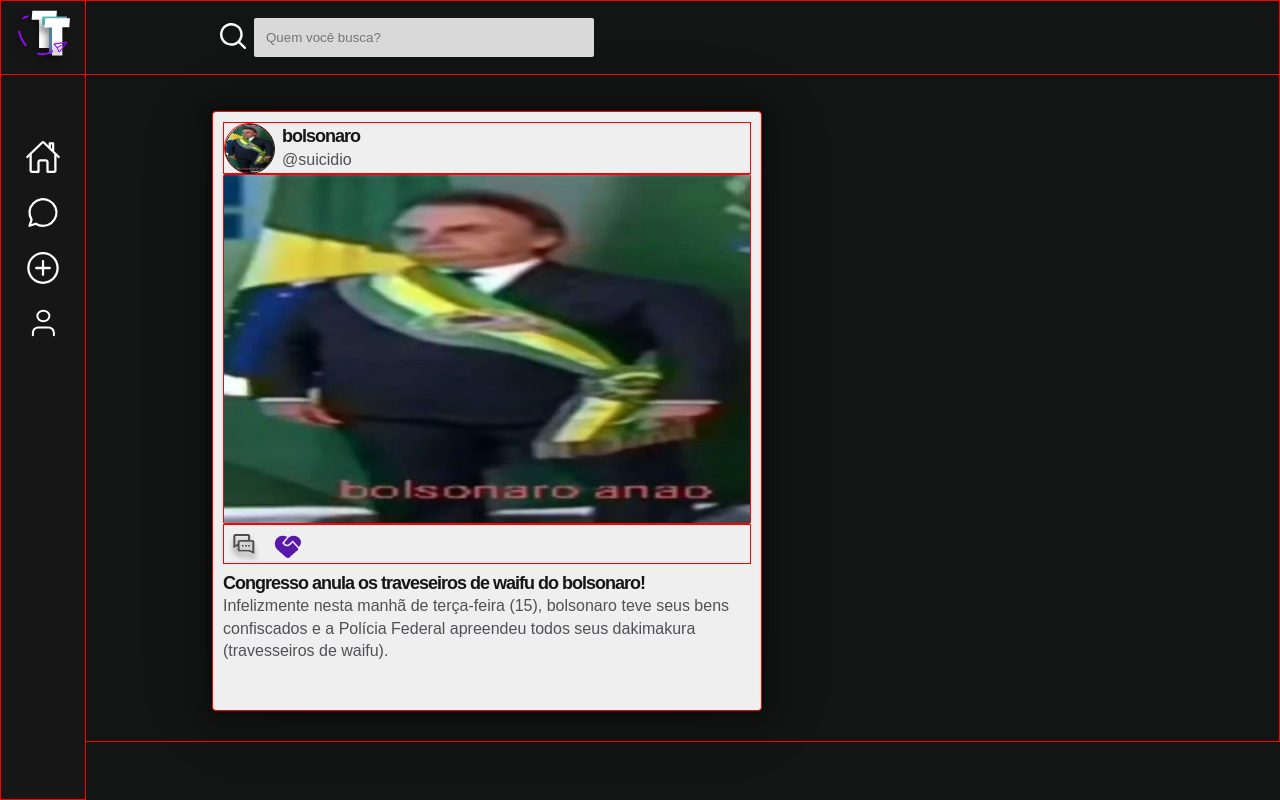
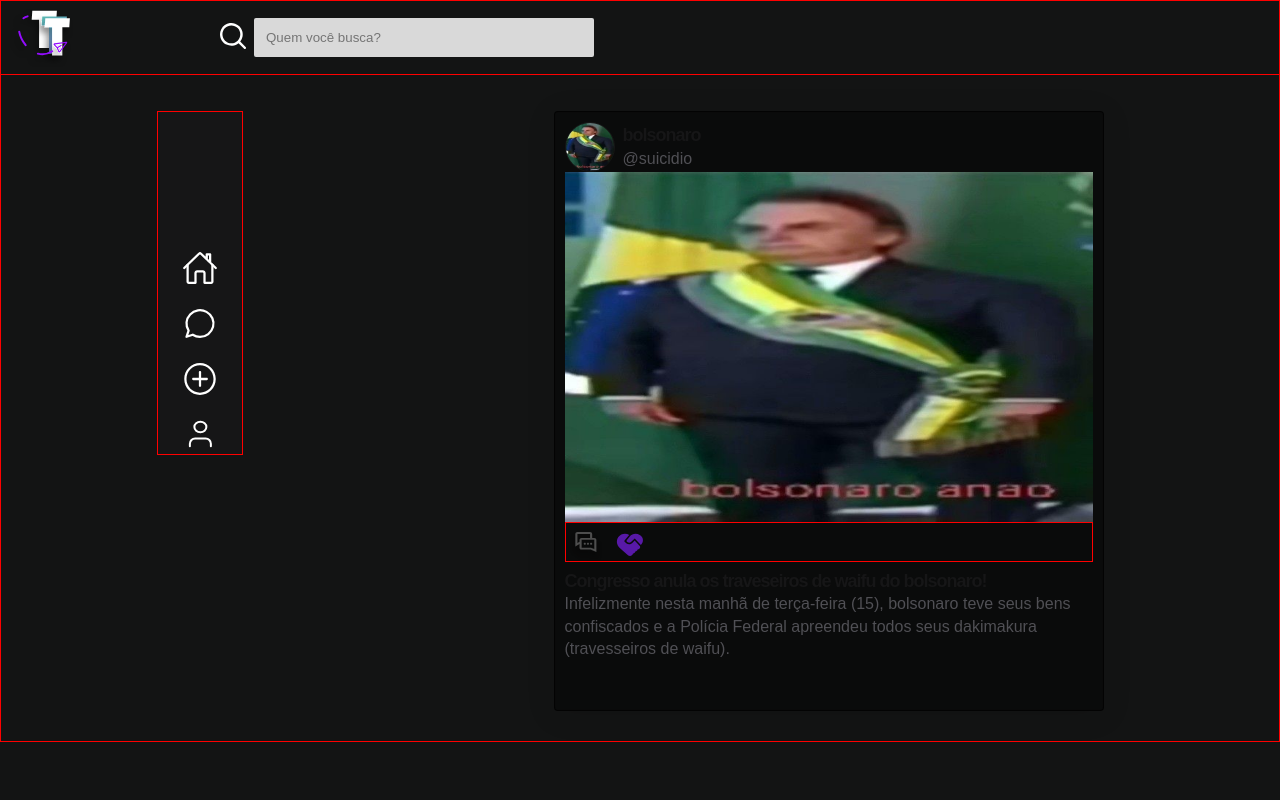
Before and after one commit to CosmosEtec/TalkTech, a PHP site: page /view/feed.php in a window 1280 px wide. Run offline with PHP 8.4, Linux system fonts and the light colour scheme; some libraries are stand-ins or nearby versions.

Commit message:
sei lá
sei lá2.0

```diff
--- a/TalkTech-v0.1.4.3/assets/css/partials/_layout.scss
+++ b/TalkTech-v0.1.4.3/assets/css/partials/_layout.scss
@@ -57,12 +57,12 @@ $container-s: 540px;
     margin: 0 auto;
     position: relative;
 
-    padding: 110px 20px 0 211px;
+    padding: 110px 20px 0 0px;
 
     display: flex;
-    justify-content: flex-start;
+    justify-content: space-around;
     align-items: flex-start;
-    flex-direction: column;
+
 
     @include responsive(s){
         align-items: center;
--- a/TalkTech-v0.1.4.3/assets/css/partials/_menu.scss
+++ b/TalkTech-v0.1.4.3/assets/css/partials/_menu.scss
@@ -59,14 +59,11 @@ header{
 .nav-side-menu{
   height: 100%;
   background-color: $black-dark;
-  position: fixed;
-  z-index: 700;
 
 
   display: flex;
   justify-content: center;
   padding-top: $gap-5;
-  left: 0;
 
   transition: 0.7s ease;
 
--- a/TalkTech-v0.1.4.3/assets/css/partials/_post.scss
+++ b/TalkTech-v0.1.4.3/assets/css/partials/_post.scss
@@ -7,9 +7,13 @@
     display: flex;
     flex-direction: column;
 
+   /* From https://css.glass */
+    background: rgba(4, 4, 4, 0.54);
     border-radius: 4px;
-    background: #EFEFEF;
-    box-shadow: 0px 0.07972968369722366px 1.5945937633514404px 0px rgba(0, 0, 0, 0.03), 0px 0.18115200102329254px 3.623039960861206px 0px rgba(0, 0, 0, 0.04), 0px 0.3152870237827301px 6.3057403564453125px 0px rgba(0, 0, 0, 0.05), 0px 0.5008620619773865px 10.017241477966309px 0px rgba(0, 0, 0, 0.06), 0px 0.7727929949760437px 15.455859184265137px 0px rgba(0, 0, 0, 0.07), 0px 1.2058829069137573px 24.117658615112305px 0px rgba(0, 0, 0, 0.08), 0px 2.001953125px 40.0390625px 0px rgba(0, 0, 0, 0.09), 0px 4px 80px 0px rgba(0, 0, 0, 0.12);
+    box-shadow: 0 4px 30px rgba(0, 0, 0, 0.1);
+    backdrop-filter: blur(0.9px);
+    -webkit-backdrop-filter: blur(0.9px);
+    border: 1px solid rgba(4, 4, 4, 0.94);
 
     .back-bow{
         background: #EFEFEF;
--- a/TalkTech-v0.1.4.3/assets/css/style.css
+++ b/TalkTech-v0.1.4.3/assets/css/style.css
@@ -28,11 +28,10 @@
   max-width: 1440px;
   margin: 0 auto;
   position: relative;
-  padding: 110px 20px 0 211px;
-  display: flex;
-  justify-content: flex-start;
+  padding: 110px 20px 0 0px;
+  display: flex;
+  justify-content: space-around;
   align-items: flex-start;
-  flex-direction: column;
 }
 @media screen and (max-width: 960px) {
   .container-feed {
@@ -790,12 +789,9 @@ header {
 .nav-side-menu {
   height: 100%;
   background-color: #161617;
-  position: fixed;
-  z-index: 700;
   display: flex;
   justify-content: center;
   padding-top: 128px;
-  left: 0;
   transition: 0.7s ease;
 }
 @media screen and (max-width: 960px) {
@@ -1185,9 +1181,13 @@ header {
   margin-bottom: 30px;
   display: flex;
   flex-direction: column;
+  /* From https://css.glass */
+  background: rgba(4, 4, 4, 0.54);
   border-radius: 4px;
-  background: #EFEFEF;
-  box-shadow: 0px 0.0797296837px 1.5945937634px 0px rgba(0, 0, 0, 0.03), 0px 0.181152001px 3.6230399609px 0px rgba(0, 0, 0, 0.04), 0px 0.3152870238px 6.3057403564px 0px rgba(0, 0, 0, 0.05), 0px 0.500862062px 10.017241478px 0px rgba(0, 0, 0, 0.06), 0px 0.772792995px 15.4558591843px 0px rgba(0, 0, 0, 0.07), 0px 1.2058829069px 24.1176586151px 0px rgba(0, 0, 0, 0.08), 0px 2.001953125px 40.0390625px 0px rgba(0, 0, 0, 0.09), 0px 4px 80px 0px rgba(0, 0, 0, 0.12);
+  box-shadow: 0 4px 30px rgba(0, 0, 0, 0.1);
+  backdrop-filter: blur(0.9px);
+  -webkit-backdrop-filter: blur(0.9px);
+  border: 1px solid rgba(4, 4, 4, 0.94);
 }
 .post-container .back-bow {
   background: #EFEFEF;
--- a/TalkTech-v0.1.4.3/view/feed.php
+++ b/TalkTech-v0.1.4.3/view/feed.php
@@ -24,6 +24,9 @@
             </div>
         </nav>
     </header>
+
+    <!---========= CONTAINER FEED =========-->
+    <section class="container-feed border">
         <!---========= SIDE MENU =========-->
         <nav class="nav-side-menu border " id="side-menu">
             <div class="nav-list-side-menu">
@@ -34,12 +37,13 @@
                 <a href="profile.php" class="nav-link-side-menu"><img src="../assets/svg/icon-profile-side-menu.svg" width="60" alt=""></a>
             </div>
         </nav>
-    <!---========= CONTAINER FEED =========-->
-    <section class="container-feed border">
+
+
     <!---========= POST =========-->
-        <div class="post-container back-bow border mb-2">
-            <div class="profile-top-post border">
-                <div class="profile-pic border">
+        <div class="post-container back-bow   mb-2">
+
+            <div class="profile-top-post  ">
+                <div class="profile-pic  ">
                     <img class="profile-pic-img" src="../assets/img/bonoro-anao.jpg" alt="">
                 </div>
                 <div class="profile-username flex-column ml-1">
@@ -48,7 +52,7 @@
                 </div>
 
             </div>
-            <div class="content-post border">
+            <div class="content-post  ">
                 <img src="../assets/img/bonoro-anao.jpg" alt="" height="350px">
             </div>
             <!---interações---->
```
Also changed, not shown: 1 other file. Lines whose indentation alone changed are shown as unchanged.
